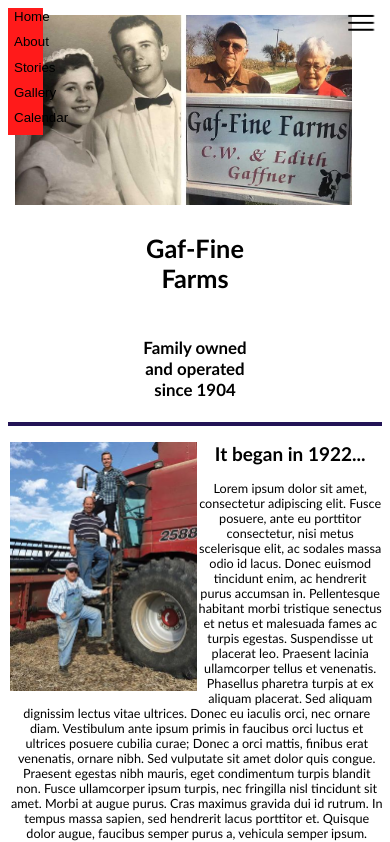
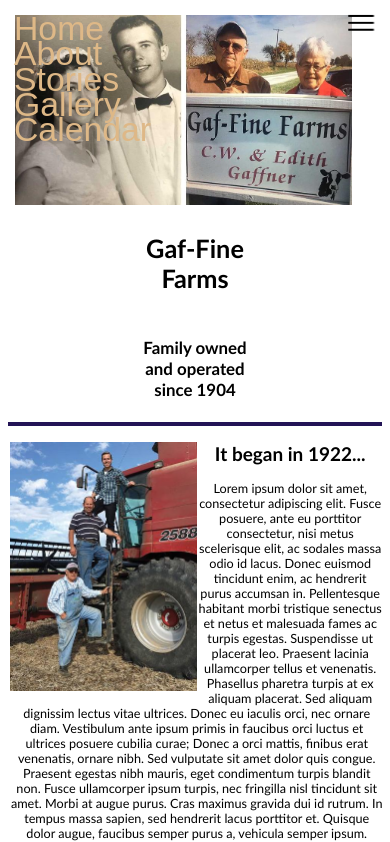
Before and after one commit to Nephi1ium/gaffineFarmsJS-ONLY, a website with bundled scripts: page html/mainpage.html in a window 390 px wide. Both pictures are taken after a click on the button 363 px from the left and 20 px from the top of the page. Shown: the top 842 px of the page. Built offline with nearby package versions, Linux system fonts and the light colour scheme.

Commit message:
styled mobile nav

```diff
--- a/css/main.css
+++ b/css/main.css
@@ -48,7 +48,7 @@
     width:100%;
 
     text-align: center;
-    position: fixed;
+    position: relative;
 }
 
 .img {
@@ -366,6 +366,7 @@
         /* padding: 2%; */
         /* margin: 4px 6px; */
         text-align: center;
+        position: relative;
     }
 
     .img {
@@ -381,7 +382,6 @@
         text-align: center;
         text-decoration: none;
         display: none;
-        font-size: 16px;
 
     }
 
@@ -470,7 +470,8 @@
         "aboutButtonMobile"
         "storiesButtonMobile"
         "galleryButtonMobile";
-        background-color: #ff1a1a;
+        width: 51.5vmax;
+        margin-bottom: 1vmax;
 
     }
 
@@ -501,6 +502,10 @@
         right: 1vmax;
         background-color: transparent;
         border: none;
+    }
+    .mobileNavigationBut{
+        font-size: 4vmax;
+        color:burlywood;
     }
     .hamButton{
         background-image: url(../src/images/icons/icons8-menu-30.png);
```
